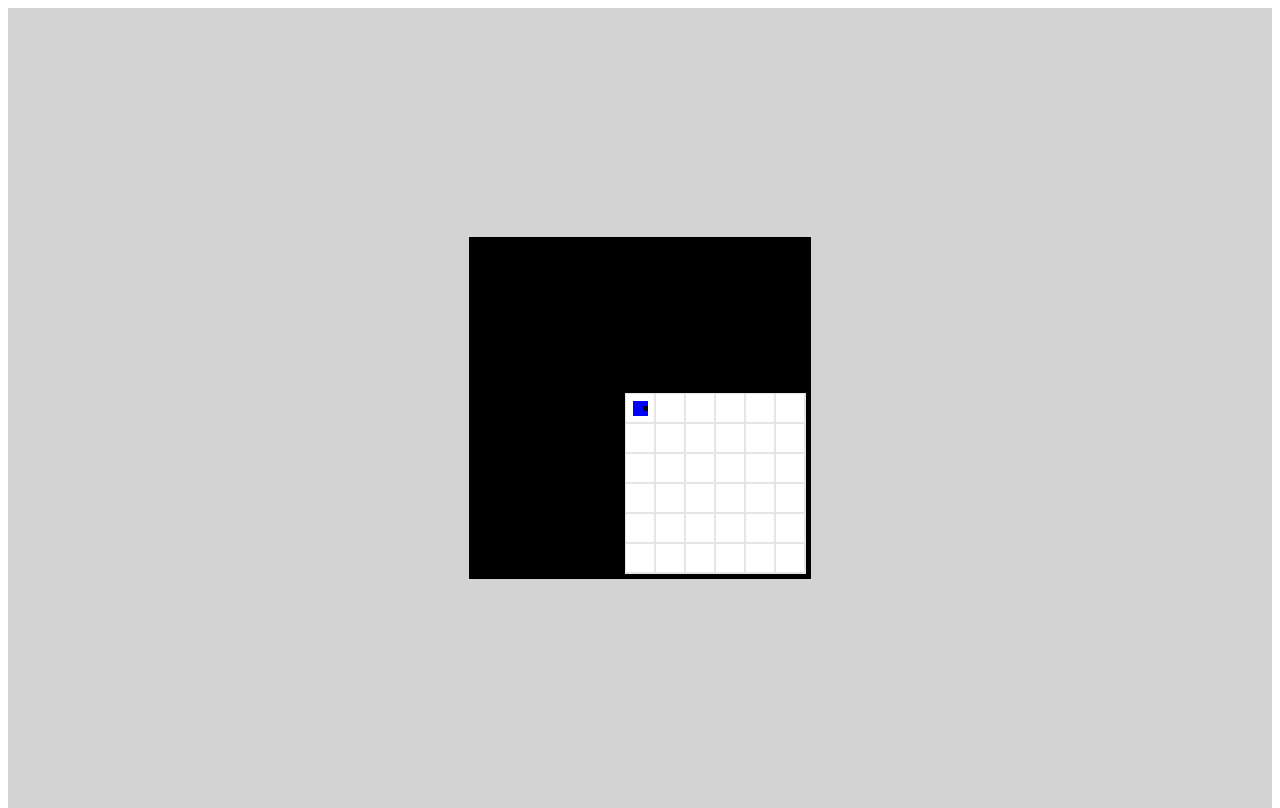
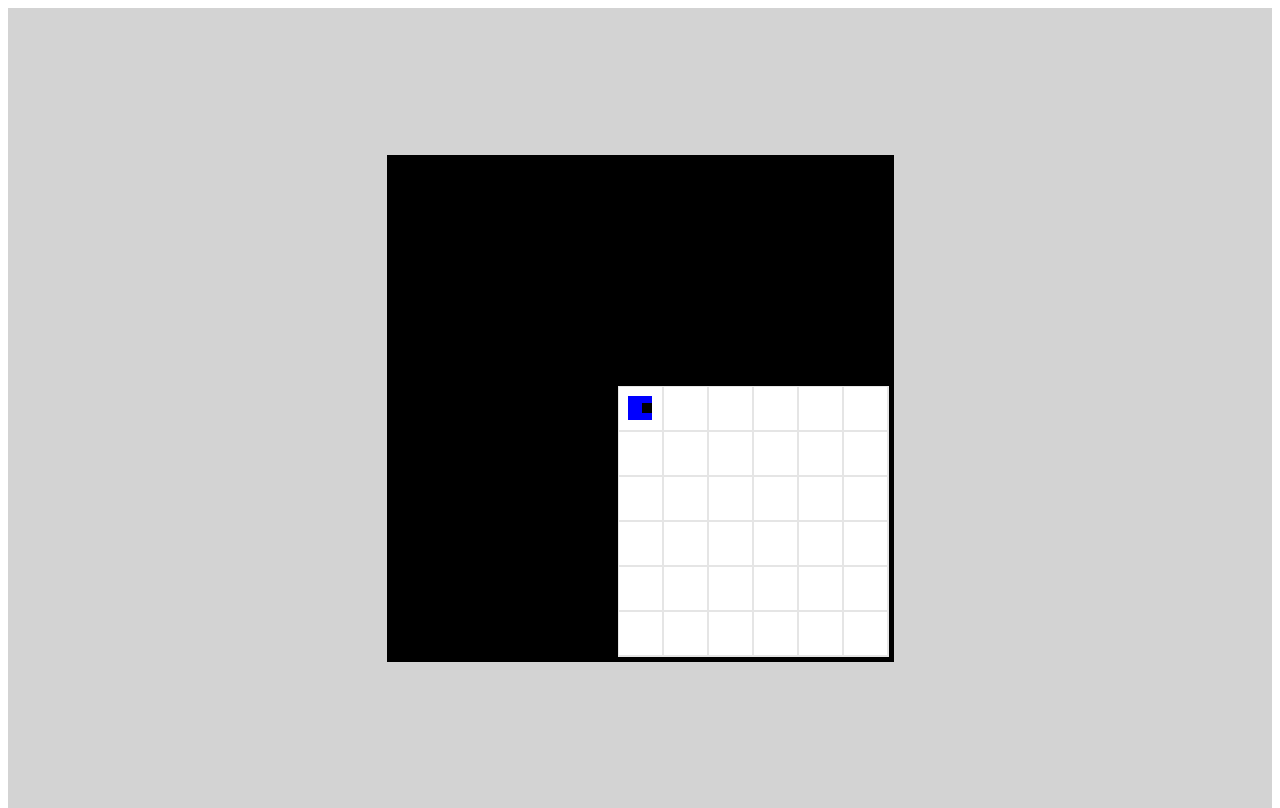
Before and after one commit to TimAstier/react-roguelike, a React (Create React App) app: page / in a window 1280 px wide. Built offline with nearby package versions, Linux system fonts and the light colour scheme.

Commit message:
improvement: Increase ratio of game view

```diff
--- a/src/App.css
+++ b/src/App.css
@@ -7,7 +7,7 @@ body,
 
 @keyframes moveLeft {
   0% {
-    transform: translate3d(30px, 0, 0) rotate(-90deg);
+    transform: translate3d(45px, 0, 0) rotate(-90deg);
   }
   100% {
     transform: translate3d(0, 0, 0) rotate(-90deg);
@@ -16,7 +16,7 @@ body,
 
 @keyframes moveRight {
   0% {
-    transform: translate3d(-30px, 0, 0) rotate(90deg);
+    transform: translate3d(-45px, 0, 0) rotate(90deg);
   }
   100% {
     transform: translate3d(0, 0, 0) rotate(90deg);
@@ -25,7 +25,7 @@ body,
 
 @keyframes moveUp {
   0% {
-    transform: translate3d(0, 30px, 0);
+    transform: translate3d(0, 45px, 0);
   }
   100% {
     transform: translate3d(0, 0, 0);
@@ -34,7 +34,7 @@ body,
 
 @keyframes moveDown {
   0% {
-    transform: translate3d(0, -30px, 0) rotate(180deg);
+    transform: translate3d(0, -45px, 0) rotate(180deg);
   }
   100% {
     transform: translate3d(0, 0, 0) rotate(180deg);
--- a/src/components/Player.tsx
+++ b/src/components/Player.tsx
@@ -20,16 +20,16 @@ interface StylingProps {
 }
 
 const Wrapper = styled.div`
-  width: 15px;
-  height: 15px;
+  width: 24px;
+  height: 24px;
   background-color: blue;
   animation: ${(p: StylingProps) => p.animation};
   transform: ${(p: StylingProps) => p.transform};
 `;
 
 const Front = styled.div`
-  width: 5px;
-  height: 5px;
+  width: 10px;
+  height: 10px;
   background-color: black;
   margin-left: auto;
   margin-right: auto;
--- a/src/constants/config.ts
+++ b/src/constants/config.ts
@@ -2,7 +2,7 @@ export const ANIMATION_SPEED = 250; // ms
 export const ANIMATION_STEPS = 64;
 export const PAUSE_TIME_BETWEEN_MOVES = 100; // ms
 
-export const CELL_WIDTH_IN_PIXELS = 30;
+export const CELL_WIDTH_IN_PIXELS = 45;
 export const VIEWPORT_WIDTH_IN_PIXELS = 11 * CELL_WIDTH_IN_PIXELS + 2;
 
 export const GRID_WIDTH = 20; // number of cells
```
